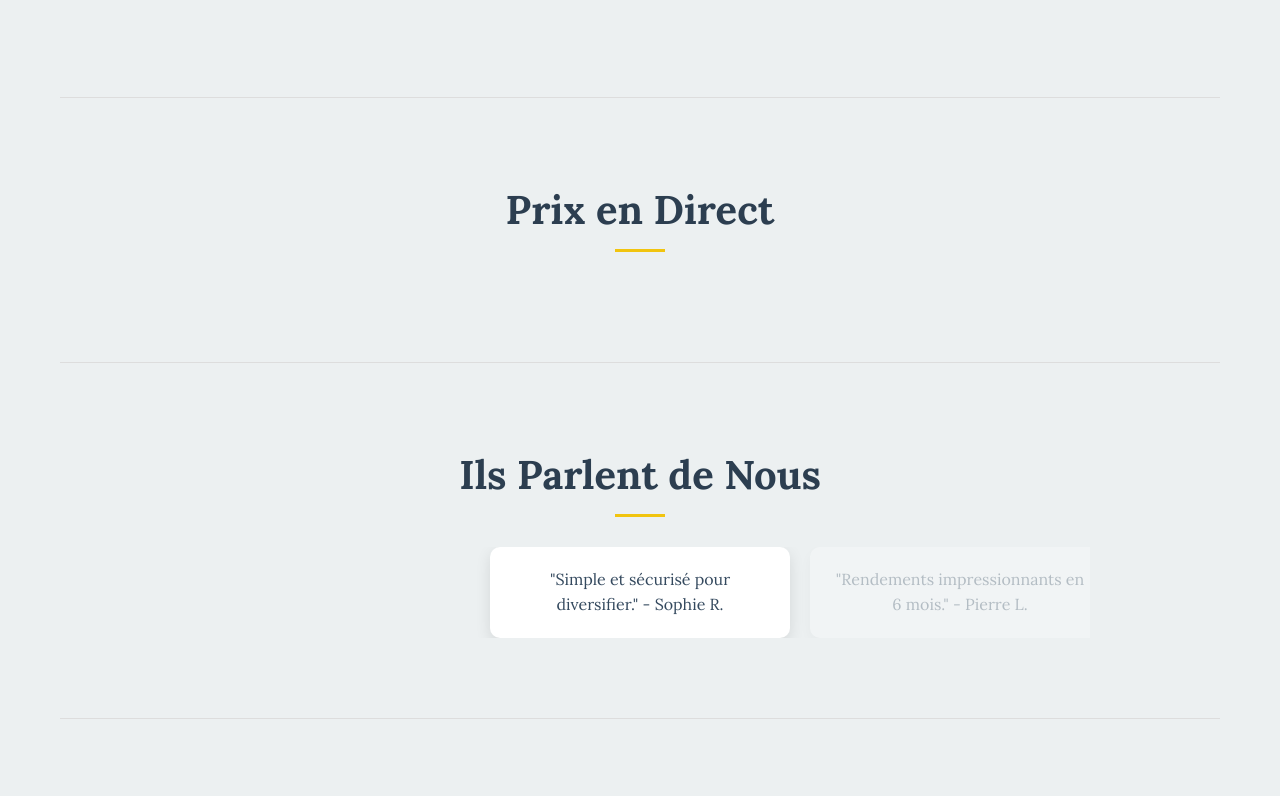
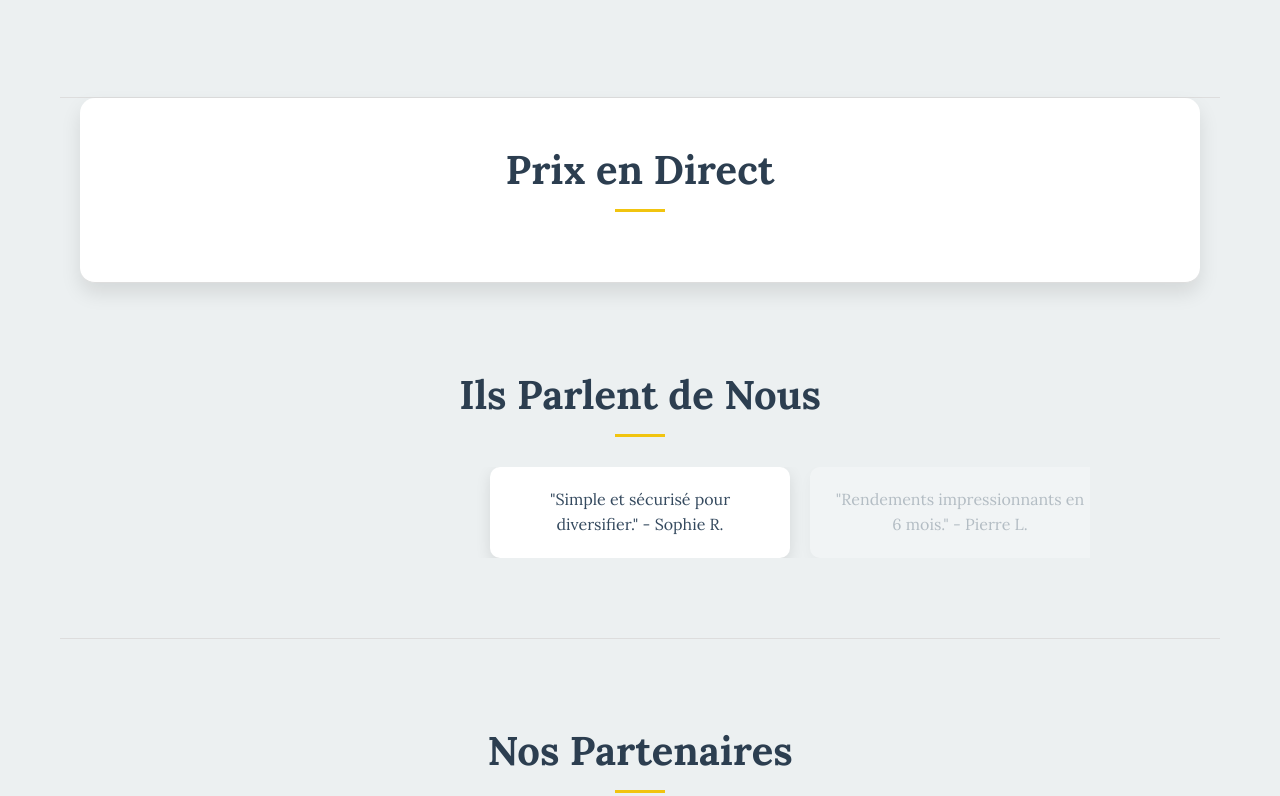
Before and after one commit to DelmarCrypto/legatio.finance, a plain HTML site: page index.html in a window 1280 px wide. Shown: the part 2840-3636 px from the top of the page. Drawn offline with nearby package versions, Linux system fonts and the light colour scheme.

Commit message:
Update main.css

```diff
--- a/main.css
+++ b/main.css
@@ -342,6 +342,21 @@ body {
     margin-top: 20px;
 }
 
+/* Crypto Prices */
+.crypto-prices {
+    background-color: #fff;
+    padding: 40px;
+    border-radius: 15px;
+    box-shadow: 0 10px 20px rgba(0, 0, 0, 0.1);
+    margin: 0 20px;
+}
+
+.crypto-prices p {
+    font-size: 1.2rem;
+    color: #34495e;
+    margin: 10px 0;
+}
+
 /* Roadmap */
 .timeline {
     display: flex;
```
